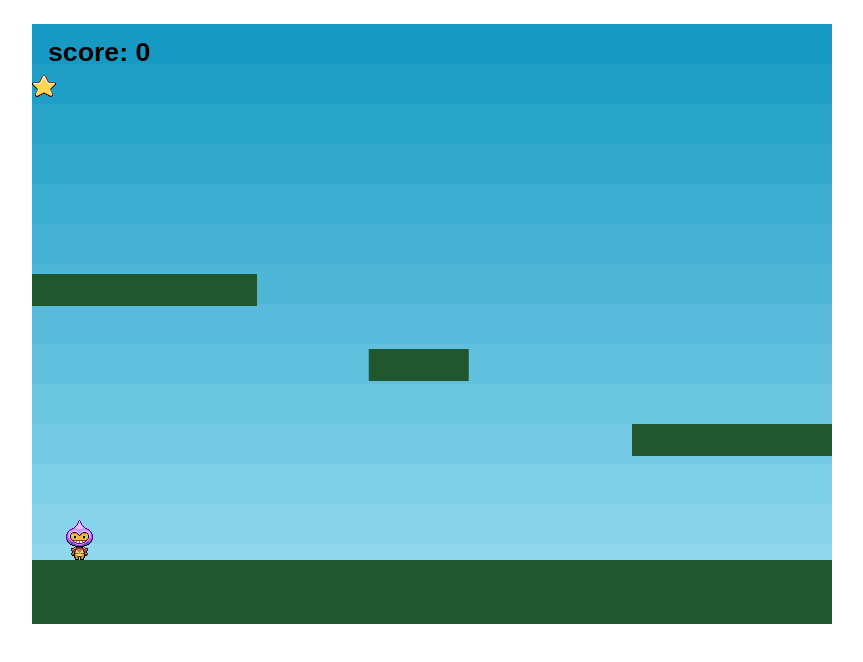
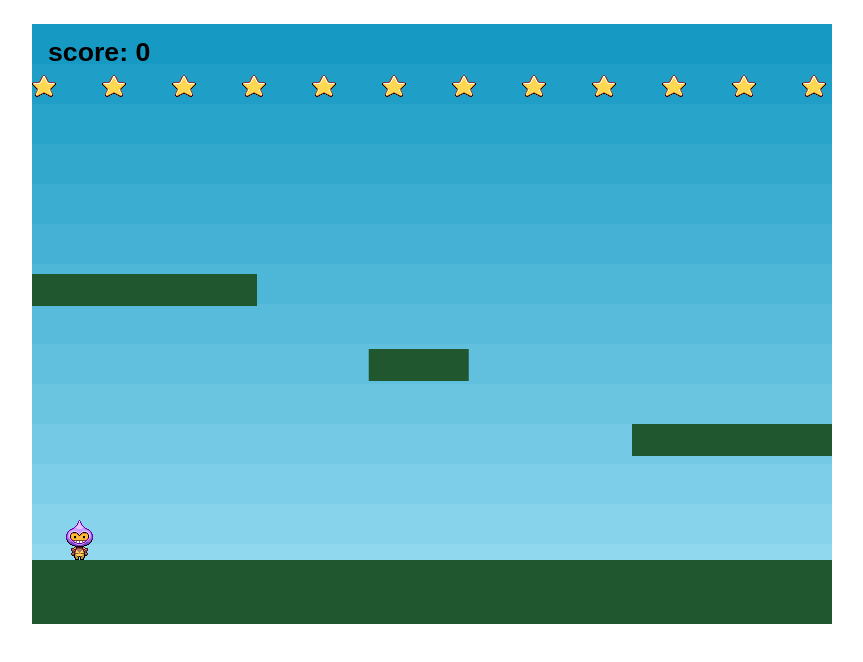
Before and after one commit to jimCresswell/phaserdemo, a website: page index.html in a window 1280 px wide. Shown: the whole page, without its empty margins (208-1071 px from the left). Drawn offline with Linux system fonts and the light colour scheme; animation ran at ten frames a second.

Commit message:
Putting the other 11 stars back

```diff
--- a/index.html
+++ b/index.html
@@ -188,7 +188,7 @@
         stars: null
     };
     __game.jc.data = {
-        initialStarCount: 1,
+        initialStarCount: 12,
         scoreText: null,
         score: 0
     }
```
